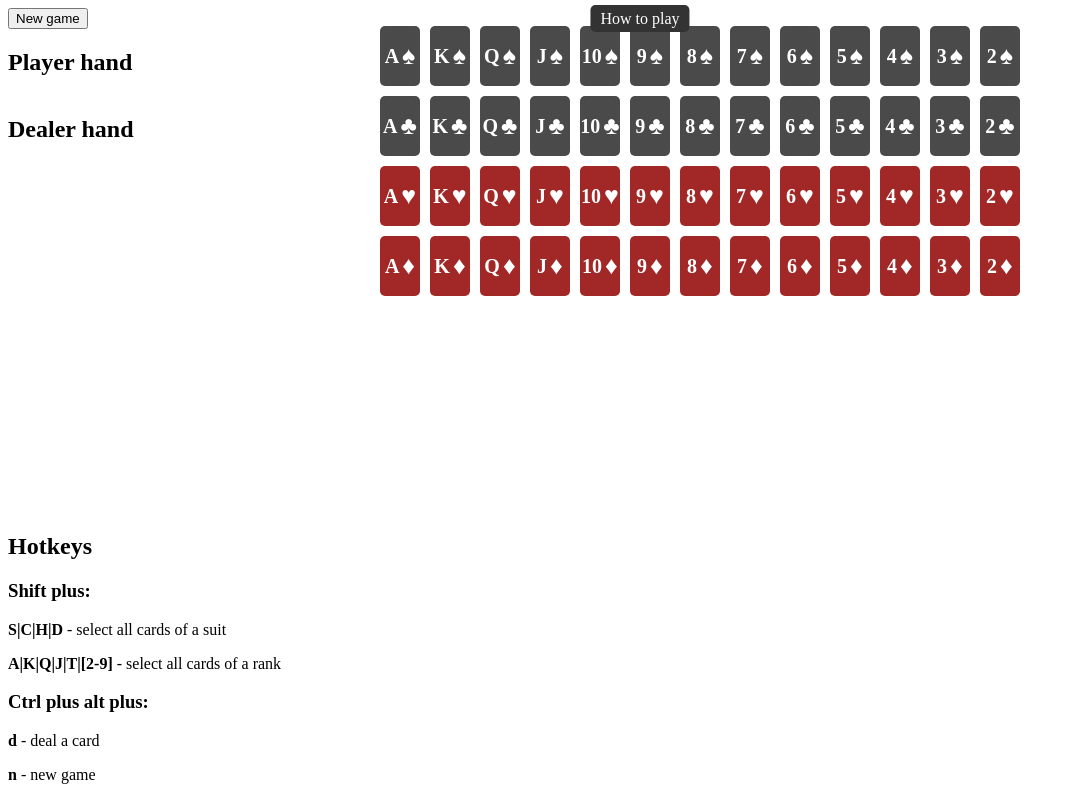
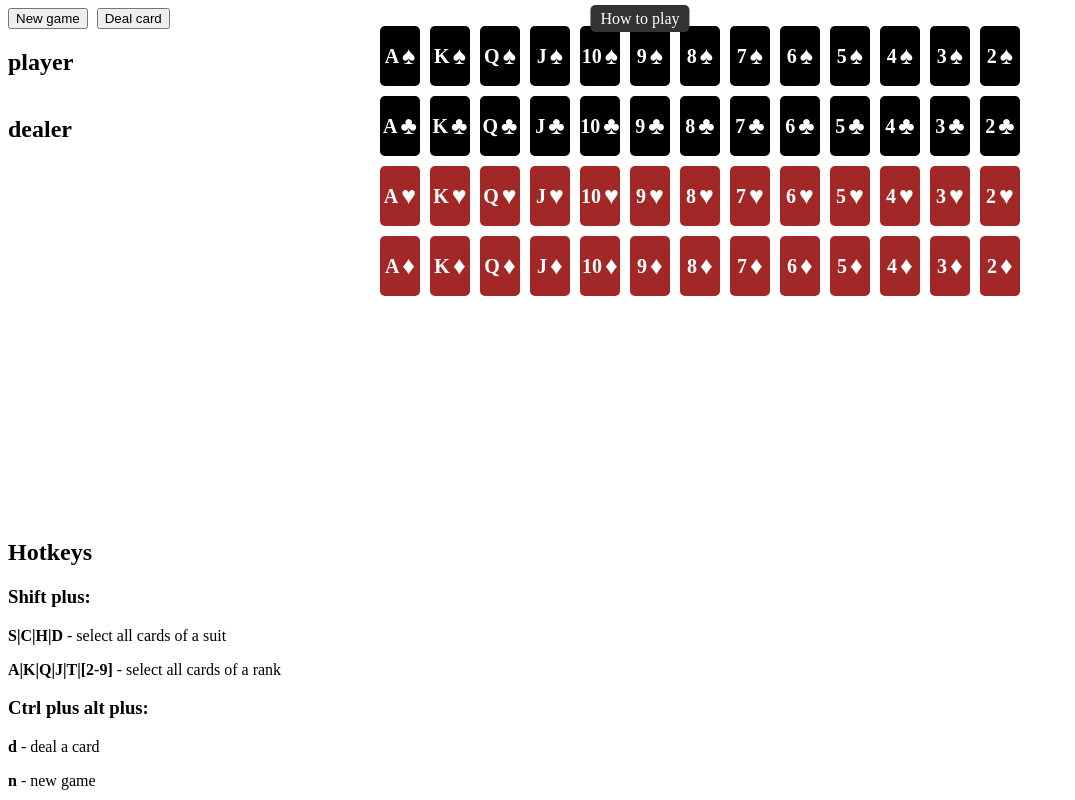
Before and after one commit to williekaufman/poker, a Flask app: page / in a window 1280 px wide. Shown: the whole page, without its empty margins (0-1075 px from the left). Run offline with Flask 3, Linux system fonts and the light colour scheme; data that the repository does not hold is empty.

Commit message:
some more stuff

```diff
--- a/app.py
+++ b/app.py
@@ -91,9 +91,9 @@ def finish_game(player_cards, dealer_cards, deck, game_id):
     dealer_hand = best_five_card_hand(dealer_cards)
     rset('finished', 'true', game_id=game_id)
     if compare_hands(player_hand, dealer_hand) == 1:
-        return {'success': True, 'finished': True, 'won': True, 'message': 'You win!', 'playerCards': serialize_list_of_cards(player_hand.cards), 'dealerCards': dealer_cards, 'dealerHand': serialize_list_of_cards(dealer_hand.cards)}
+        return {'success': True, 'finished': True, 'won': True, 'dealerHandDescription': dealer_hand.description(), 'playerHandDescription': player_hand.description(), 'message': 'You win!', 'playerCards': serialize_list_of_cards(player_hand.cards), 'dealerCards': dealer_cards, 'dealerHand': serialize_list_of_cards(dealer_hand.cards)}
     else:
-        return {'success': True, 'finished': True, 'won': True, 'message': 'You lose!', 'playerCards': serialize_list_of_cards(player_hand.cards), 'dealerCards': dealer_cards, 'dealerHand': serialize_list_of_cards(dealer_hand.cards)}
+        return {'success': True, 'finished': True, 'won': False, 'dealerHandDescription': dealer_hand.description(), 'playerHandDescription': player_hand.description(), 'message': 'You lose!', 'playerCards': serialize_list_of_cards(player_hand.cards), 'dealerCards': dealer_cards, 'dealerHand': serialize_list_of_cards(dealer_hand.cards)}
 
 
 @app.route("/deal", methods=['POST'])
@@ -119,7 +119,7 @@ def deal():
     dealer_best_hand = best_five_card_hand(dealer_cards)
     if len(player_cards) == 5:
         return finish_game(player_cards, dealer_cards, deck, game_id)
-    return { 'success': True, 'finished': False, 'playerCards': player_cards, 'dealerCards': dealer_cards , 'dealerHand': dealer_best_hand and serialize_list_of_cards(dealer_best_hand.cards)}
+    return { 'success': True, 'finished': False, 'dealerHandDescription': dealer_best_hand and dealer_best_hand.description(), 'playerCards': player_cards, 'dealerCards': dealer_cards , 'dealerHand': dealer_best_hand and serialize_list_of_cards(dealer_best_hand.cards)}
 
 if __name__ == '__main__':
     print('app running!')
--- a/cards.py
+++ b/cards.py
@@ -11,7 +11,7 @@ rank_names = {
     7: 7,
     8: 8,
     9: 9,
-    10: "T",
+    10: 10,
     11: "J",
     12: "Q",
     13: "K",
@@ -74,12 +74,18 @@ class StraightFlush():
     def power(self):
         return 9
 
+    def description(self):
+        return f'{rank_names[max(card.rank for card in self.cards)]} high straight flush'
+
 class FourOfAKind():
     def __init__(self, cards):
         self.cards = cards
 
     def power(self):
         return 8
+
+    def description(self):
+        return f'Four {rank_names[self.cards[0].rank]}s'
 
 class FullHouse():
     def __init__(self, cards):
@@ -88,12 +94,18 @@ class FullHouse():
     def power(self):
         return 7
 
+    def description(self):
+        return f'{rank_names[self.cards[0].rank]}s full of {rank_names[self.cards[3].rank]}s'
+
 class Flush():
     def __init__(self, cards):
         self.cards = cards
 
     def power(self):
         return 6
+
+    def description(self):
+        return f'{rank_names[max(card.rank for card in self.cards)]} high flush'
 
 class Straight():
     def __init__(self, cards):
@@ -102,12 +114,18 @@ class Straight():
     def power(self):
         return 5
 
+    def description(self):
+        return f'{rank_names[max(card.rank for card in self.cards)]} high straight'
+
 class ThreeOfAKind():
     def __init__(self, cards):
         self.cards = cards
 
     def power(self):
         return 4
+
+    def description(self):
+        return f'Three {rank_names[self.cards[0].rank]}s'
 
 class TwoPair():
     def __init__(self, cards):
@@ -116,6 +134,9 @@ class TwoPair():
     def power(self):
         return 3
 
+    def description(self):
+        return f'{rank_names[self.cards[0].rank]}s and {rank_names[self.cards[2].rank]}s'
+
 class Pair():
     def __init__(self, cards):
         self.cards = cards
@@ -123,12 +144,18 @@ class Pair():
     def power(self):
         return 2
 
+    def description(self):
+        return f'Pair of {rank_names[self.cards[0].rank]}s'
+
 class HighCard():
     def __init__(self, cards):
         self.cards = cards
 
     def power(self):
         return 1
+
+    def description(self):
+        return f'{rank_names[max(card.rank for card in self.cards)]} high'
 
 def flush(cards):
     if len(set(c.suit for c in cards)) == 1:
@@ -145,6 +172,9 @@ def straight(cards):
 
 def straight_flush(cards):
     if flush(cards) and straight(cards):
+        if 2 in [card.rank for card in cards] and 14 in [card.rank for card in cards]:
+            cards = sorted([card for card in cards if card.rank != 14], key=lambda card: card.rank, reverse=True) + [card for card in cards if card.rank == 14]
+            return StraightFlush(cards)
         return StraightFlush(sorted(cards, key=lambda card: card.rank, reverse=True))
 
 def four_of_a_kind(cards):
@@ -193,12 +223,28 @@ def high_card(cards):
 
 functions = [straight_flush, four_of_a_kind, full_house, flush, straight, three_of_a_kind, two_pair, pair, high_card]
 
-def best_hand(cards):
+giveup_on = {
+    StraightFlush: four_of_a_kind,
+    FourOfAKind: full_house,
+    FullHouse: flush,
+    Flush: straight,
+    Straight: three_of_a_kind,
+    ThreeOfAKind: two_pair,
+    TwoPair: pair,
+    Pair: high_card,
+    HighCard: None
+}
+
+def best_hand(cards, giveup_on=None):
     for f in functions:
+        if giveup_on and f == giveup_on:
+            return None
         if f(cards):
             return f(cards)
 
 def compare_hands(hand1, hand2):
+    if not hand1 or not hand2:
+        return hand1 or hand2
     if compare(hand1.power(), hand2.power()):
         return compare(hand1.power(), hand2.power())
     return compare_hands_of_same_type(hand1, hand2)
@@ -209,7 +255,7 @@ def best_five_card_hand(cards):
         return None
     best_so_far = None
     for hand in itertools.combinations(cards, 5):
-        if best_so_far is None or compare_hands(best_hand(hand), best_so_far) == 1:
+        if best_so_far is None or compare_hands(best_hand(hand, giveup_on=giveup_on[type(best_so_far)]), best_so_far) == 1:
             best_so_far = best_hand(hand)
     return best_so_far
 
--- a/static/css/styles.css
+++ b/static/css/styles.css
@@ -32,6 +32,14 @@
   width: 200px;
 }
 
+.winning {
+  color: green;
+}
+
+.losing {
+  color: red;
+}
+
 .card {
     width: 40px;
     height: 60px;
@@ -50,7 +58,7 @@
 }
 
 .card.black {
-    background-color: rgb(74, 74, 74);
+    background-color: black;
 }
 
 .suit {
@@ -67,7 +75,7 @@
 }
 
 .dealer-best {
-  background-color: green !important;
+  background-color: blue !important;
 }
 
 .hand {
@@ -123,11 +131,6 @@
   box-shadow: 0px 8px 16px 0px rgba(0, 0, 0, 0.2);
 }
 
-/*
-  .how-to-play:hover .how-to-play-popup {
-    visibility: visible;
-  }   */
-
 .how-to-play-wrapper {
   position: fixed;
   top: 10px;
@@ -135,3 +138,7 @@
   transform: translateX(-50%);
   z-index: 2;
 }
+
+.hotkeys p {
+    margin-bottom: 0px;
+}
--- a/static/js/script.js
+++ b/static/js/script.js
@@ -14,9 +14,13 @@ let gameId = null;
 
 let selectedCards = [];
 
+let won = null;
+
 let playerHand = document.getElementById('player-hand');
+let playerHandDescription = document.getElementById('player-hand-description');
 
 let dealerHand = document.getElementById('dealer-hand');
+let dealerHandDescription = document.getElementById('dealer-hand-description');
 
 // Yes this is a stupid way to do it but copilot made it really fast lol
 let cards = {
@@ -99,7 +103,6 @@ suits = {
 
 
 function getCardElement(rank, suit, inHand = false) {
-    console.log(rank, suit);
     var cards = document.getElementsByClassName('card');
 
     for (var i = 0; i < cards.length; i++) {
@@ -247,8 +250,10 @@ function newGame() {
     dealerCards = [];
     playerCards = [];
     dealerBestCards = [];
+    won = null;
 
     unselectAllCards();
+    describeHands();
     updateCards();
 
     fetch(`${URL}/new_game`, makeRequestOptions())
@@ -296,6 +301,9 @@ function markDealtCards() {
 }
 
 function markDealerBestCards() {
+    if (dealerBestCards.length == 0) {
+        return;
+    }
     for (var card in cards) {
         card = processCard(cards[card]);
         if (includes(card, dealerBestCards)) {
@@ -340,10 +348,35 @@ function updateCards() {
 }
 
 function handleFinished(data) {
-    playerCards = data.playerCards && data.playerCards.map(processCard);
-    dealerCards = data.dealerCards && data.dealerCards.map(processCard);
-    updateCards();
+    dealerBestCards = [...dealerBestCards, ...(data.playerCards.map(processCard))];
+    won = data.won;
     showToast(data.message);
+}
+
+function describeHands(playerDescription, dealerDescription) {
+    console.log(dealerBestCards);
+    if (won === true) {
+        playerHandDescription.classList.add('winning');
+        dealerHandDescription.classList.add('losing');
+    } else if (won === false) {
+        playerHandDescription.classList.add('losing');
+        dealerHandDescription.classList.add('winning');
+    } else {
+        playerHandDescription.classList.remove('winning');
+        dealerHandDescription.classList.remove('winning');
+        playerHandDescription.classList.remove('losing');
+        dealerHandDescription.classList.remove('losing');
+    }
+    if (playerDescription) {
+        playerHandDescription.textContent = 'player: ' + playerDescription;
+    } else {
+        playerHandDescription.textContent = 'player';
+    }
+    if (dealerDescription) {
+        dealerHandDescription.textContent = 'dealer: ' + dealerDescription;
+    } else {
+        dealerHandDescription.textContent = 'dealer';
+    }
 }
 
 function dealCard() {
@@ -356,14 +389,14 @@ function dealCard() {
         .then(response => response.json())
         .then(data => {
             if (data.success) {
+                playerCards = data.playerCards && data.playerCards.map(processCard);
+                dealerCards = data.dealerCards && data.dealerCards.map(processCard);
+                dealerBestCards = data.dealerHand && data.dealerHand.map(processCard);
                 if (data.finished) {
                     handleFinished(data);
-                } else {
-                    playerCards = data.playerCards && data.playerCards.map(processCard);
-                    dealerCards = data.dealerCards && data.dealerCards.map(processCard);
-                    dealerBestCards = data.dealerHand && data.dealerHand.map(processCard);
-                    updateCards();
                 }
+                updateCards();
+                describeHands(data.playerHandDescription, data.dealerHandDescription);
             } else {
                 showToast(data.message);
             }
@@ -374,6 +407,11 @@ function dealCard() {
 const newGameButton = document.getElementById('new-game-btn');
 newGameButton.addEventListener('click', async () => {
     await newGame();
+});
+
+const dealCardButton = document.getElementById('deal-card-btn');
+dealCardButton.addEventListener('click', async () => {
+    await dealCard();
 });
 
 keyboard_ranks = {
--- a/templates/index.html
+++ b/templates/index.html
@@ -9,8 +9,9 @@
 </head>
 
 <body>
-    <button id="new-game-btn">New game</button>
-    <div class="how-to-play-wrapper" style="margin-bottom: 10px">
+    <button id="new-game-btn" style="margin-right: 5px">New game</button>
+    <button id="deal-card-btn" style="margin-right: 5px">Deal card</button>
+    <div class="how-to-play-wrapper">
         <div class="how-to-play" onclick="toggleHowToPlay(event)">
             <span class="how-to-play-text" id="how-to-play-btn-text">How to play</span>
             <div class="how-to-play-popup" id="how-to-play-popup">
@@ -127,16 +128,16 @@
         <div class="card red" onclick="toggleCardSelected(this)"><span class="rank">2</span><span class="suit">♦</span>
         </div>
     </div>
-    <h2> Player hand </h2>
+    <h2 id="player-hand-description"> player </h2>
     <div class="hand-widget" id="player-hand">
         <div class="hand"> </div>
     </div>
-    <h2> Dealer hand </h2>
+    <h2 id="dealer-hand-description"> dealer </h2>
     <div class="hand-widget" id="dealer-hand">
         <div class="hand"> </div>
     </div>
 
-    <div style="margin-top: 50px; position: absolute; bottom: 0;">
+    <div class="hotkeys" style="position: absolute; bottom: 10px;">
         <h2> Hotkeys </h2>
         <h3> Shift plus: </h3>
         <p> <strong> S|C|H|D </strong> - select all cards of a suit</p>
```
